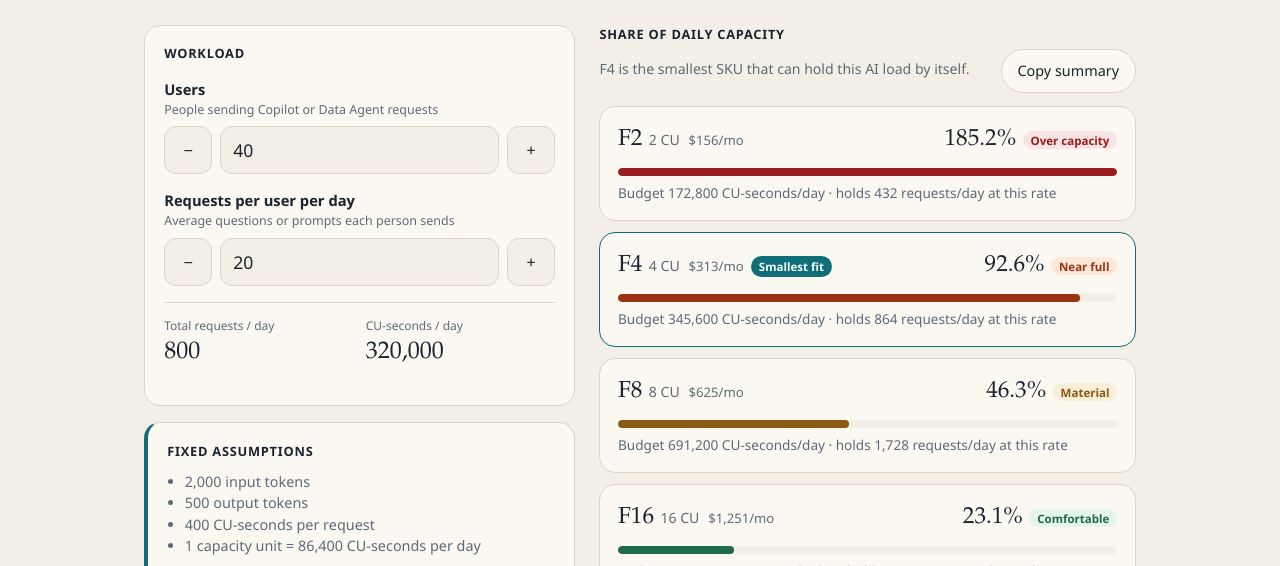
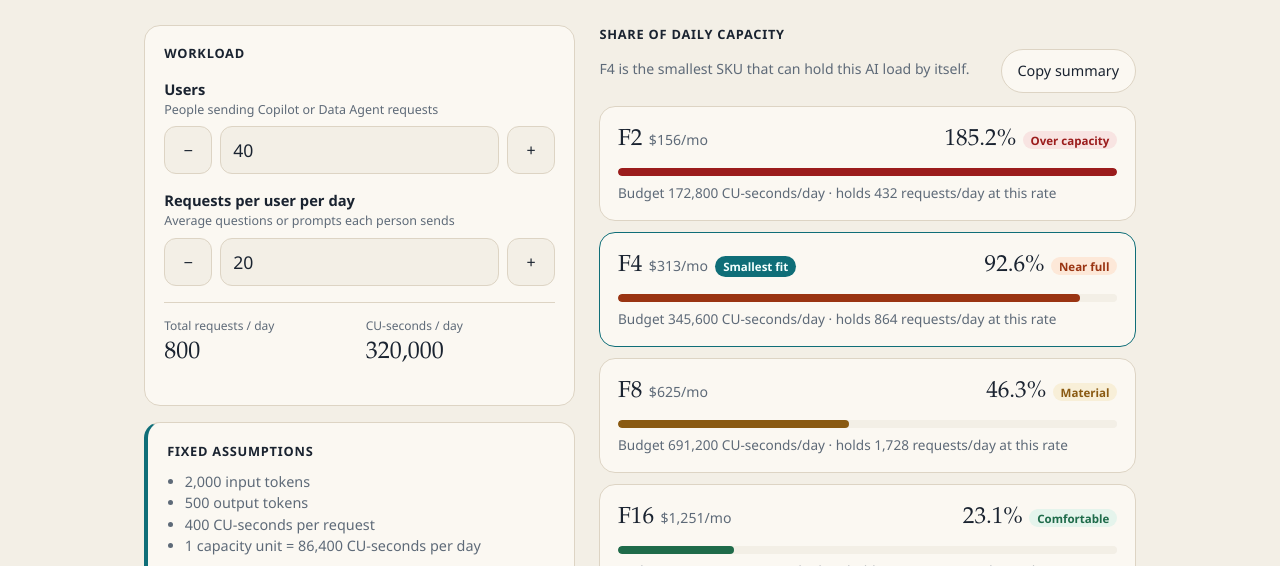
Before and after one commit to dsilalahi/jujutsu, a plain HTML site: page docs/index.html in a window 1280 px wide. Shown: the part 234-800 px from the top of the page. Drawn offline with Linux system fonts and the light colour scheme.

Commit message:
Drop CU count from SKU labels and match price to that text style

```diff
--- a/docs/index.html
+++ b/docs/index.html
@@ -133,13 +133,12 @@
         li.className = "sku" + (marked ? " fit" : "");
         const width = Math.max(0, Math.min(row.pct, 100));
         li.innerHTML =
-          '<div class="row"><div><span class="sku-name"></span><span class="cus"></span><span class="price"></span>' +
+          '<div class="row"><div><span class="sku-name"></span><span class="price"></span>' +
           (marked ? '<span class="pill fit">Smallest fit</span>' : "") +
           '</div><div><span class="pct"></span><span class="band"></span></div></div>' +
           '<div class="track" role="meter"><div class="fill"></div></div>' +
           '<p class="meta"></p>';
         li.querySelector(".sku-name").textContent = row.id;
-        li.querySelector(".cus").textContent = row.cus + " CU";
         li.querySelector(".price").textContent = "$" + fmt(row.price) + "/mo";
         li.querySelector(".pct").textContent = pctText(row.pct);
         const badge = li.querySelector(".band");
--- a/docs/site.css
+++ b/docs/site.css
@@ -180,8 +180,7 @@ li.sku { background: var(--sheet); border: 1px solid var(--line); border-radius:
 li.sku.fit { border-color: var(--accent); }
 .row { display: flex; flex-wrap: wrap; justify-content: space-between; gap: 0.4rem; align-items: baseline; }
 .sku-name { font-family: var(--serif); font-size: 1.45rem; }
-.cus { color: var(--muted); font-size: 0.88rem; margin-left: 0.4rem; }
-.price { color: var(--muted); font-size: 0.82rem; margin-left: 0.55rem; font-variant-numeric: tabular-nums; font-weight: 550; }
+.price { color: var(--muted); font-size: 0.88rem; margin-left: 0.4rem; font-variant-numeric: tabular-nums; }
 .pill {
   display: inline-block;
   border-radius: 999px;
@@ -231,7 +230,7 @@ li.sku.fit { border-color: var(--accent); }
 [data-page="workloads"] .btn { height: 2.6rem; }
 [data-page="workloads"] li.sku { padding: 0.9rem 1rem; }
 [data-page="workloads"] .sku-name { font-size: 1.3rem; }
-[data-page="workloads"] .cus { font-size: 0.85rem; margin-left: 0.35rem; }
+[data-page="workloads"] .price { font-size: 0.85rem; margin-left: 0.35rem; }
 [data-page="workloads"] .pill { background: var(--accent); color: var(--accent-ink); font-size: 0.7rem; margin-left: 0.4rem; }
 [data-page="workloads"] .pct { font-size: 1.3rem; }
 [data-page="workloads"] .band { font-size: 0.7rem; margin-left: 0.35rem; }
```
Also changed, not shown: docs/workloads.html (+1 -2 lines).
